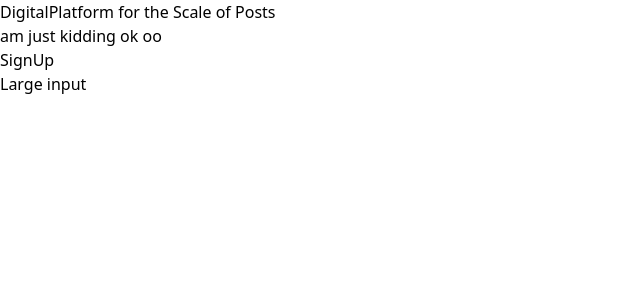
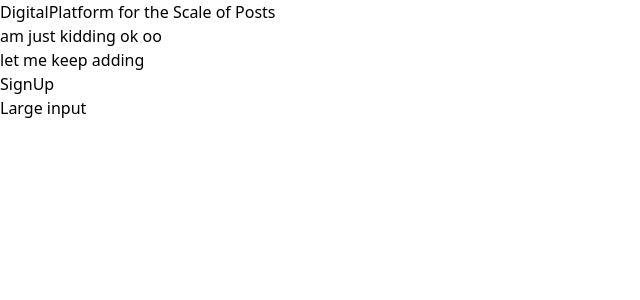
Before and after one commit to icodejsx/PostServerUi, a React (Vite) app in the folder postserverui/: page / in a window 1280 px wide. Shown: the top 300 px of the page, without its empty margins (0-640 px from the left). Built offline with nearby package versions, Linux system fonts and the light colour scheme.

Commit message:
learning

```diff
--- a/postserverui/src/components/Signpage/Signup.JSX
+++ b/postserverui/src/components/Signpage/Signup.JSX
@@ -6,7 +6,8 @@ const Signup = () => {
         <div className='flex'>
             <div className='text-3xl'>
                 <p>DigitalPlatform for the Scale of Posts </p>
-                <p>am just kidding ok oo </p>
+                <p>am just kidding ok oo  </p>
+                <p> let me keep adding </p>
             </div>
             <form>
                 <p className='text-3xl font-bold'>SignUp</p>
```
